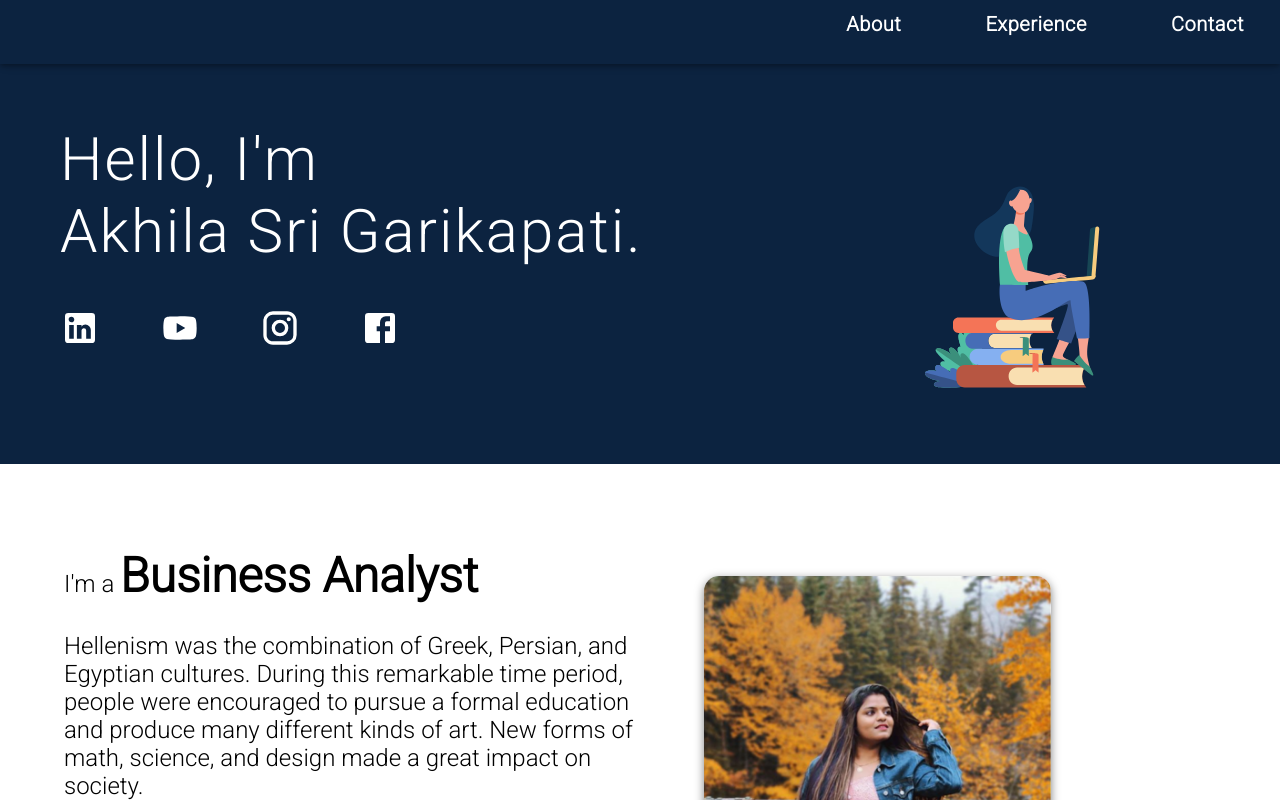
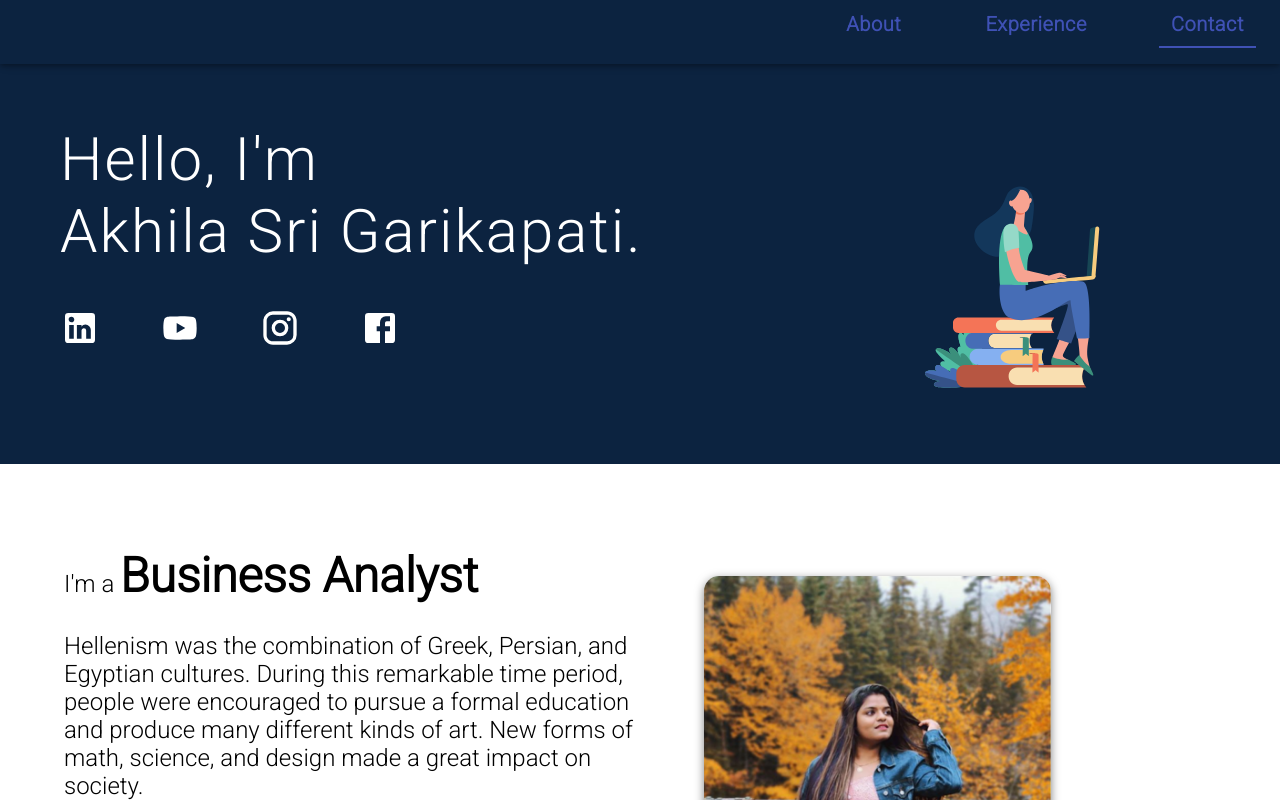
Before and after one commit to parupallihemanth/Akhila_Portfolio, a React (Create React App) app: page / in a window 1280 px wide. Shown: the top 800 px of the page. Built offline with nearby package versions, Linux system fonts and the light colour scheme.

Commit message:
tabs error updated

```diff
--- a/src/components/Navbar.js
+++ b/src/components/Navbar.js
@@ -32,6 +32,7 @@ const useStyles = makeStyles((theme) =>({
     },
     tab : {
         textTransform : 'none',
+        textDecoration:'none',
         fontSize : '1.25em',
         fontWeight : 'bold',
         color : '#fff',
@@ -54,7 +55,7 @@ function Navbar() {
     const matchMD = useMediaQuery(theme.breakpoints.down("md"))
     const matchSM = useMediaQuery(theme.breakpoints.down("sm"))
 
-    const [ value, setValue ] = useState(0);
+    const [ value, setValue ] = useState(1);
 
     return (
         <AppBar position="fixed" className={ classes.appbar} >
@@ -65,14 +66,15 @@ function Navbar() {
             className={classes.tabsContainer}
             indicatorColor="primary"
             textColor="primary"
-
+            onChange={ (event, newValue) =>setValue(newValue)}
+            value={value}
             aria-label="disabled tabs example"
       >
 
 
-        <Tab index={0} className={classes.tab} component={Link} to="about" spy={true} smooth={true}  offset={0}  duration={1000} label="About" disableRipple />
-        <Tab index={1} className={classes.tab} component={Link} to="experience" spy={true} smooth={true}  offset={-30}  duration={1000} label="Experience" disableRipple />
-        <Tab index={2} className={classes.tab} component={Link} to="contact" spy={true} smooth={true}  offset={0}  duration={800} label="Contact" disableRipple />
+        <Tab value={ value} className={classes.tab} component={Link} to="about" spy={true} smooth={true}  offset={0}  duration={1000} label="About" disableRipple />
+        <Tab value={ value} className={classes.tab} component={Link} to="experience" spy={true} smooth={true}  offset={-30}  duration={1000} label="Experience" disableRipple />
+        <Tab value={ value} className={classes.tab} component={Link} to="contact" spy={true} smooth={true}  offset={0}  duration={800} label="Contact" disableRipple />
       </Tabs>
         </Toolbar>
       </AppBar>
```
